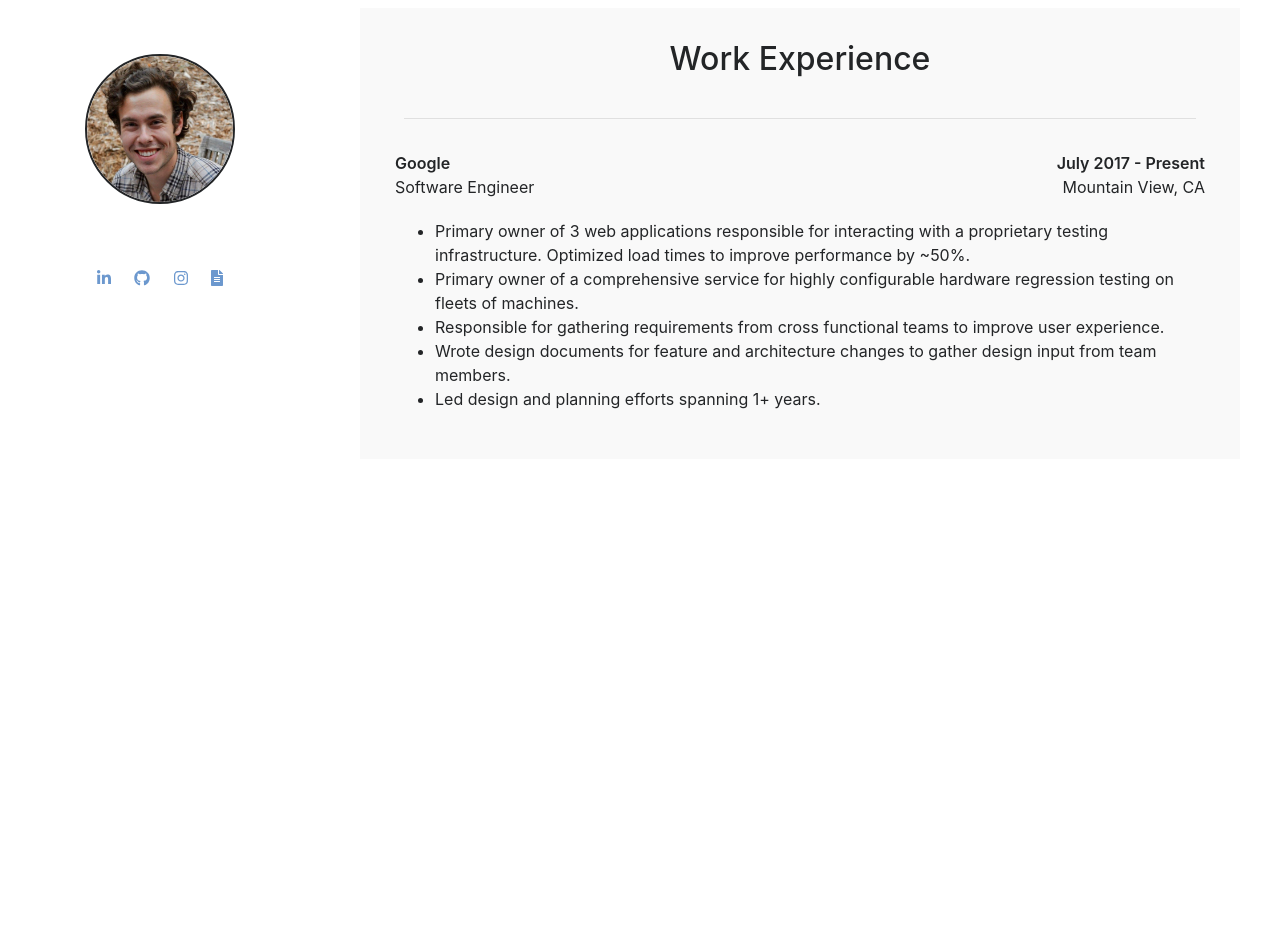
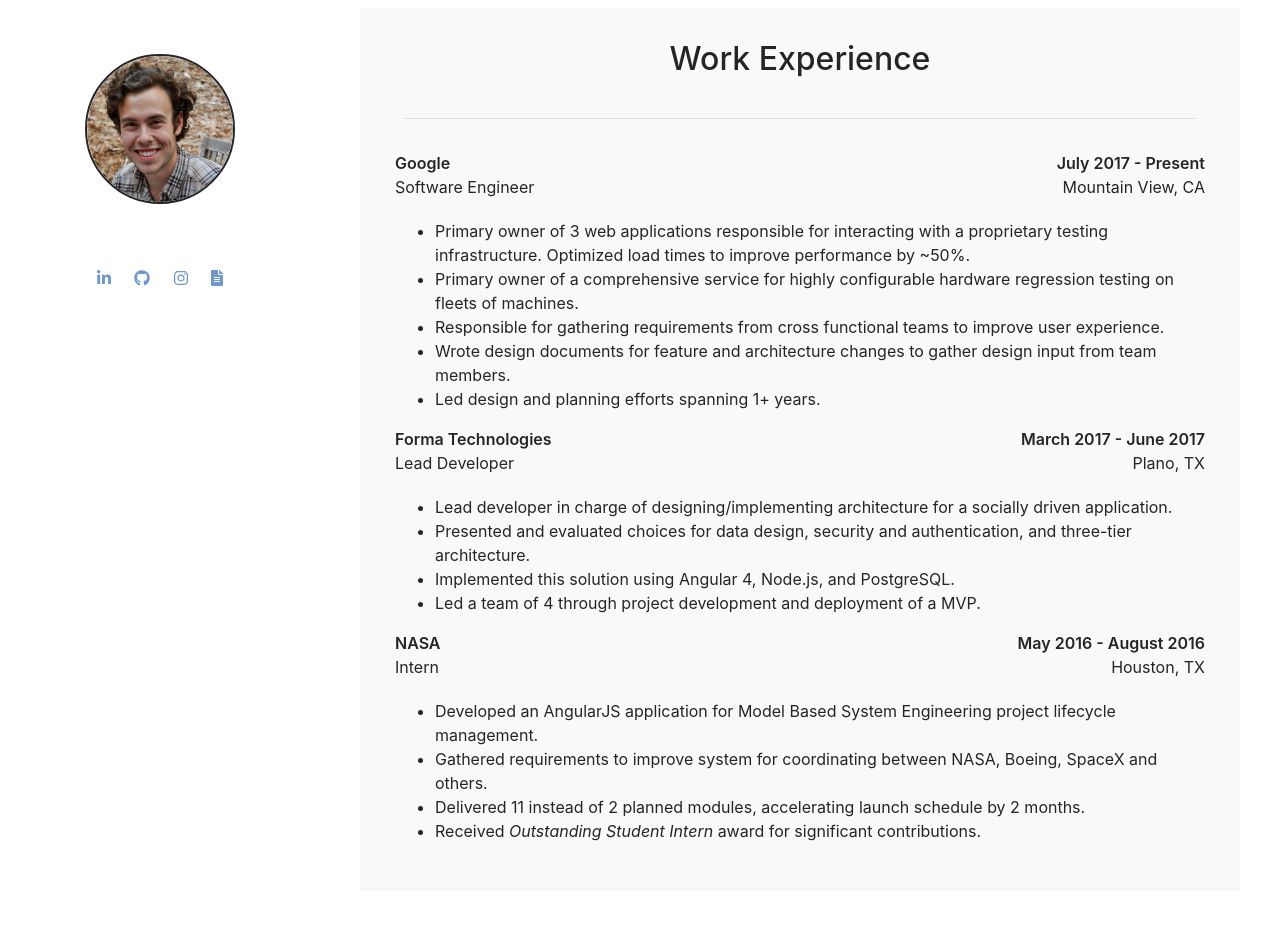
Before and after one commit to samclayj/flaskportfolio, a Flask app: page / in a window 1280 px wide. Shown: the part 32-963 px from the top of the page. Before the commit the page ends 441 px from the top, so only its background shows below. Run offline with Flask 2, Linux system fonts and the light colour scheme; style sheets or scripts are compiled from the project's sources; some libraries are stand-ins or nearby versions.

Commit message:
Resume entries added

```diff
--- a/portfolio/templates/resume/resume.html
+++ b/portfolio/templates/resume/resume.html
@@ -43,6 +43,62 @@
                 </ul>
             </div>
 
+            <!-- Forma -->
+            <div class="experience-title">
+                <div class="experience-component">
+                    Forma Technologies
+                </div>
+                <div class="experience-component align-right">
+                    March 2017 - June 2017
+                </div>
+            </div>
+
+            <div class="experience-subtitle">
+                <div class="experience-component">
+                    Lead Developer
+                </div>
+                <div class="experience-component align-right">
+                    Plano, TX
+                </div>
+            </div>
+
+            <div class="experience-body">
+                <ul>
+                    <li>Lead developer in charge of designing/implementing architecture for a socially driven application.</li>
+                    <li>Presented and evaluated choices for data design, security and authentication, and three-tier architecture.</li>
+                    <li>Implemented this solution using Angular 4, Node.js, and PostgreSQL.</li>
+                    <li>Led a team of 4 through project development and deployment of a MVP.</li>
+                </ul>
+            </div>
+
+            <!-- NASA -->
+            <div class="experience-title">
+                <div class="experience-component">
+                    NASA
+                </div>
+                <div class="experience-component align-right">
+                    May 2016 - August 2016
+                </div>
+            </div>
+
+            <div class="experience-subtitle">
+                <div class="experience-component">
+                    Intern
+                </div>
+                <div class="experience-component align-right">
+                    Houston, TX
+                </div>
+            </div>
+
+            <div class="experience-body">
+                <ul>
+                    <li>Developed an AngularJS application for Model Based System Engineering project lifecycle management.</li>
+                    <li>Gathered requirements to improve system for coordinating between NASA, Boeing, SpaceX and others.</li>
+                    <li>Delivered 11 instead of 2 planned modules, accelerating launch schedule by 2 months.</li>
+                    <li>Received <em>Outstanding Student Intern</em> award for significant contributions.</li>
+                </ul>
+            </div>
+
         </div>
     </div>
 
```
